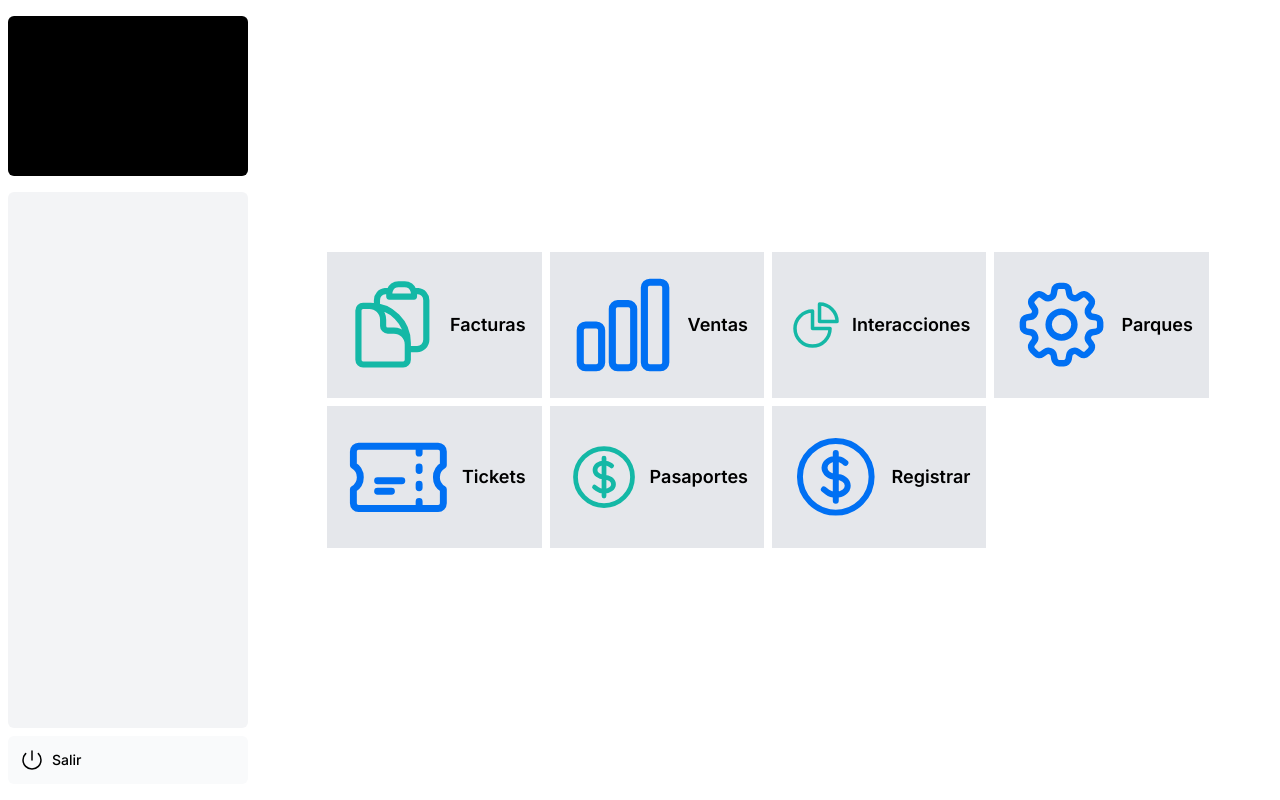
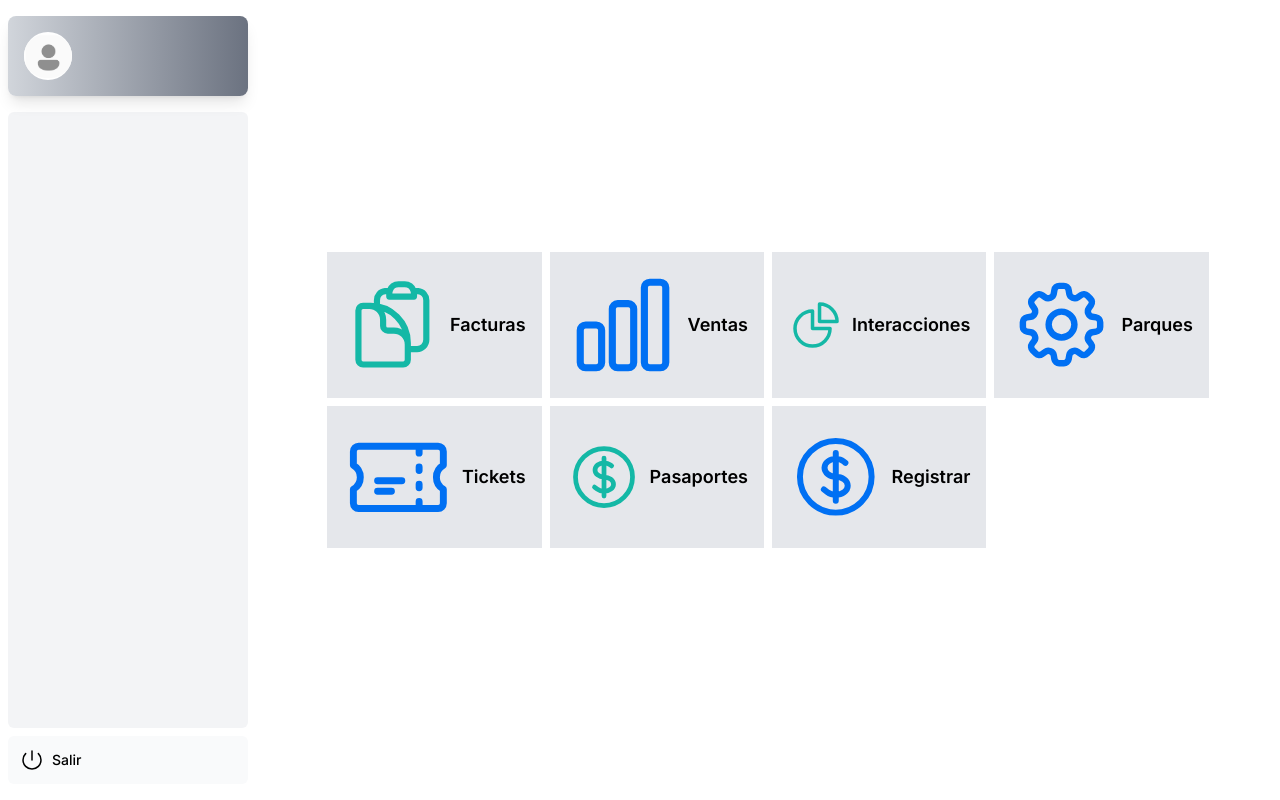
Before and after one commit to thiagoh20/Tickets-Front, a Next.js app: page /dashboard in a window 1280 px wide. Built offline with nearby package versions, Linux system fonts and the light colour scheme; no server answers; a web font is replaced by a local one.

Commit message:
[Feature] se añade vista user

```diff
--- a/app/ui/dashboard/nav-links.tsx
+++ b/app/ui/dashboard/nav-links.tsx
@@ -80,9 +80,9 @@ export default function NavLinks(rol: any) {
               key={link.name}
               href={link.href}
               className={clsx(
-                'flex h-[48px] grow items-center justify-center gap-2 rounded-md bg-gray-100 p-3 text-gray-500 text-sm font-medium hover:bg-slate-400/30  hover:font-bold hover:text-gray-900 md:flex-none md:justify-start md:p-2 md:px-3',
+                'flex h-[48px] grow items-center justify-center gap-2 rounded-md  p-3 text-gray-500 text-sm font-medium hover:bg-slate-400/20 hover:scale-105 duration-300 hover:font-bold hover:text-gray-900 md:flex-none md:justify-start md:p-2 md:px-3',
                 {
-                  'bg-slate-400/30 text-gray-600 font-extrabold': pathname === link.href,
+                  'bg-slate-400/30 text-gray-900 font-bold scale-105': pathname === link.href,
                 },
               )}
             >
--- a/app/ui/dashboard/sidenav.tsx
+++ b/app/ui/dashboard/sidenav.tsx
@@ -4,17 +4,26 @@ import AcmeLogo from '@/app/ui/logo';
 import { PowerIcon } from '@heroicons/react/24/outline';
 import { signOut } from '@/auth';
 import DownloadExcelButton from './buttonDescarga';
+import Image from 'next/image';
 
 export default function SideNav(user: any) {
   return (
     <div className="flex h-full flex-col px-3 py-4 md:px-2">
-      <div className="mb-4  flex h-20 transform items-center justify-start rounded-md bg-black p-4  md:h-40">
+      <div className="mb-4 flex transform items-center justify-start rounded-lg bg-gradient-to-r from-gray-300 to-gray-500 p-4 shadow-lg transition-all duration-300 ease-in-out ">
+        <div className="flex h-12 w-12 flex-shrink-0 items-center justify-center rounded-full bg-white">
+          <Image
+            src={'/customers/usuario.png'}
+            className="rounded-full"
+            width={58}
+            height={58}
+            alt={`profile picture`}
+          />
+        </div>
         <div className="ml-4 text-white">
           <p className="text-xl font-semibold tracking-wide">
             {user?.user?.name}
           </p>
-          <p className="text-sm capitalize opacity-80">{user?.user?.email}</p>
-          <p className="text-sm capitalize opacity-80">{user?.user?.role}</p>
+          <p className="text-xs opacity-80">{user?.user?.role}</p>
         </div>
       </div>
       <div className="flex grow flex-row justify-between space-x-2 md:flex-col md:space-x-0 md:space-y-2">
```
